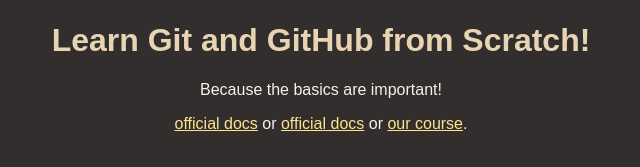
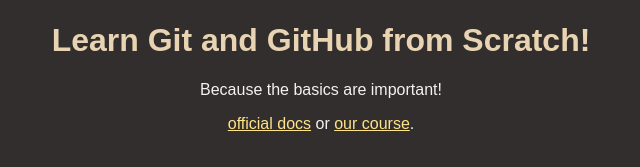
Before and after one commit to DiogoMarcondes03/Git-GitHub-CrashCourse, a plain HTML site: page index.html in a window 1280 px wide. Shown: the part 147-314 px from the top of the page, without its empty margins (319-959 px from the left). Drawn offline with Linux system fonts and the light colour scheme.

Commit message:
Double link removed

```diff
--- a/index.html
+++ b/index.html
@@ -16,7 +16,6 @@
       <p>Because the basics are important!</p>
       <p>
         <a href="https://git-scm.com/book/en/v2" target="_blank">official docs</a> or
-        <a href="https://git-scm.com/book/en/v2">official docs</a> or
         <a href="https://acad.link/git" target="_blank">our course</a>.
       </p>
     </main>
```
